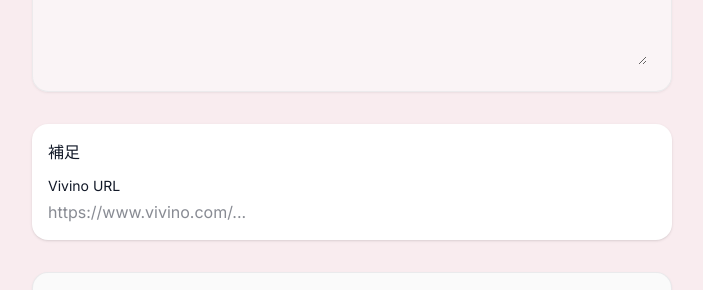
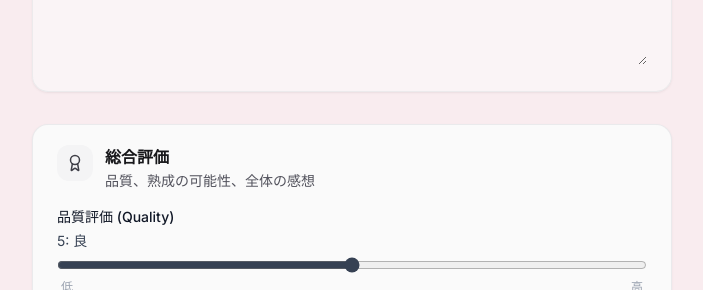
Before and after one commit to atsushiga/wine-notes-app, a Next.js app: page / in a window 1280 px wide. Shown: the part 2700-2990 px from the top of the page, without its empty margins (288-991 px from the left). Built offline with nearby package versions, Linux system fonts and the light colour scheme; no server answers.

Commit message:
refactor: removed supplemental section

```diff
--- a/src/components/WineForm.tsx
+++ b/src/components/WineForm.tsx
@@ -207,7 +207,7 @@ export default function WineForm({ defaultValues, onSubmit, isSubmitting, submit
             readiness: '今飲めるが熟成可能',
             rating: 3.5,
             notes: '',
-            vivinoUrl: '',
+
 
 
             terroir_info: '',
@@ -362,7 +362,7 @@ export default function WineForm({ defaultValues, onSubmit, isSubmitting, submit
             readiness: '今飲めるが熟成可能',
             rating: 3.0,
             notes: '',
-            vivinoUrl: '',
+
 
             terroir_info: '',
             producer_philosophy: '',
@@ -438,7 +438,7 @@ export default function WineForm({ defaultValues, onSubmit, isSubmitting, submit
             readiness: '今飲めるが熟成可能',
             rating: 3.5,
             notes: '',
-            vivinoUrl: '',
+
             terroir_info: '',
             producer_philosophy: '',
             technical_details: '',
@@ -1294,16 +1294,7 @@ export default function WineForm({ defaultValues, onSubmit, isSubmitting, submit
                 </div>
             </SectionCard>
 
-            {/* 補足 */}
-            <section className="rounded-2xl bg-white p-4 shadow-sm space-y-3">
-                <h2 className="font-medium">補足</h2>
-                <div className="grid sm:grid-cols-3 gap-3">
-                    <div className="sm:col-span-3">
-                        <label className="block text-sm mb-1">Vivino URL</label>
-                        <input className="w-full input" placeholder="https://www.vivino.com/..." {...register('vivinoUrl')} />
-                    </div>
-                </div>
-            </section>
+
 
             {/* 総合評価 */}
             <SectionCard
```
